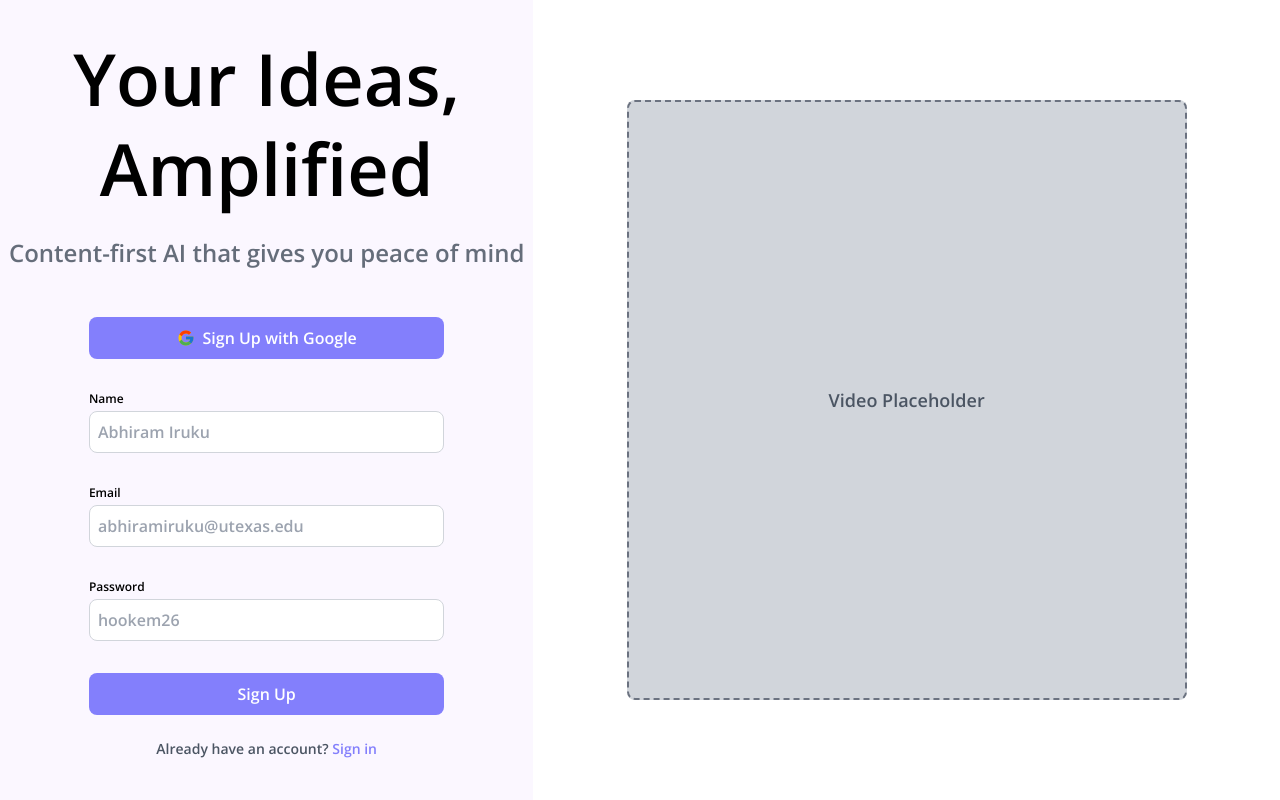
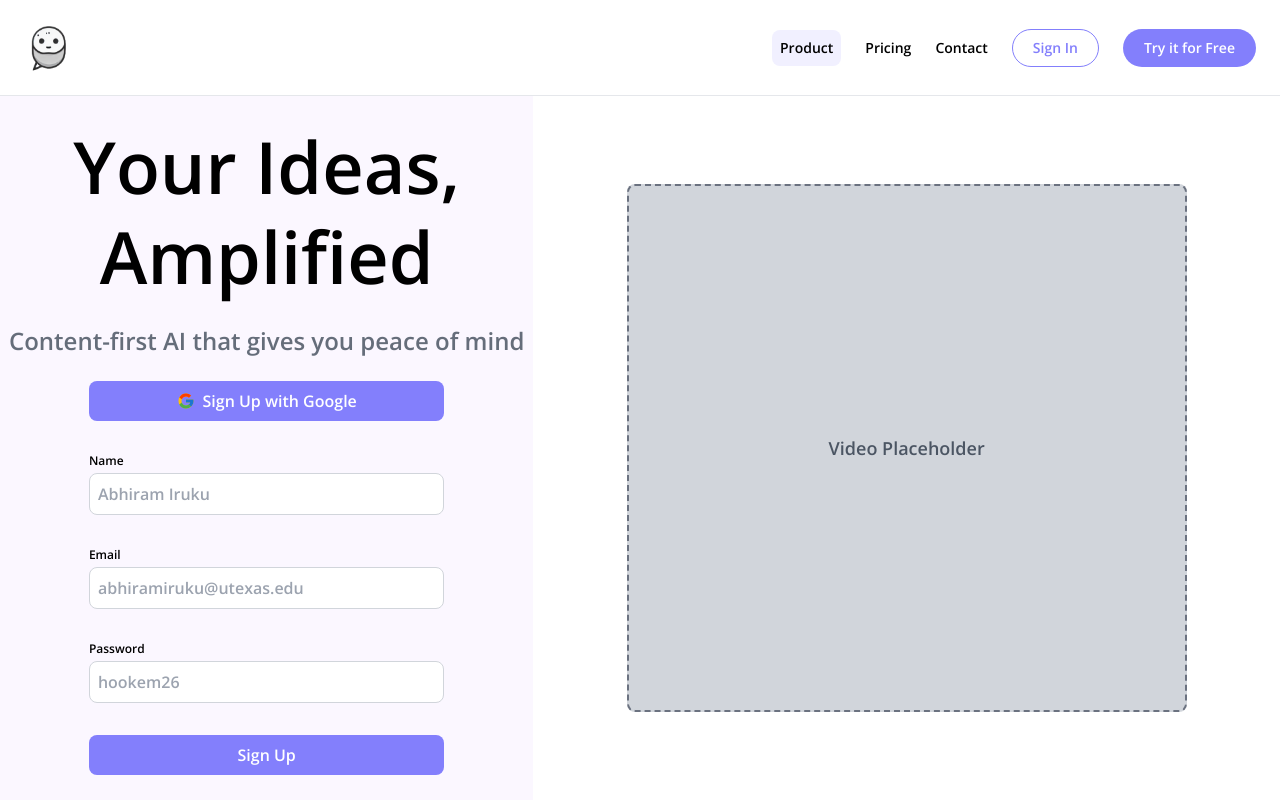
Before and after one commit to SumitNalavade/TrainingWheels, a React (Vite) app in the folder frontend/: page /signup in a window 1280 px wide. Built offline with nearby package versions, Linux system fonts and the light colour scheme; no server answers.

Commit message:
updated navbar, placed in sign in/out pages and landing page

```diff
--- /dev/null
+++ b/frontend/src/components/Navbar.tsx
@@ -0,0 +1,49 @@
+import React from "react";
+//@ts-ignore
+import mascot from "../assets/mascot.png";
+import { useNavigate } from "react-router";
+
+interface NavbarProps {
+  noMargin?: boolean;
+  purple?: boolean;
+}
+
+const Navbar: React.FC<NavbarProps> = ({ noMargin, purple }) => {
+  const navigate = useNavigate();
+  const routeToSignIn = (event: React.MouseEvent) => {
+    event.preventDefault();
+    navigate("/signin");
+  };
+  return (
+    <nav
+      className={`w-full h-24 bg-[#FBF7FF] ${
+        purple ? "bg-[#FBF7FF]" : "bg-[#FFFFFF]"
+      } flex items-center justify-between px-6 py-6 ${
+        noMargin ? "" : "mb-16"
+      } border-b`}
+    >
+      <div className="flex items-center">
+        <img src={mascot} alt="Mascot" className="h-12 w-auto" />
+      </div>
+
+      <div className="text-xl font-semibold space-x-6">
+        <button className="text-sm antialiased bg-[#F1F0FF] px-2 py-2 rounded-lg">
+          Product
+        </button>
+        <button className="text-sm antialiased">Pricing</button>
+        <button className="text-sm antialiased">Contact</button>
+        <button
+          className="rounded-full px-5 py-2 bg-[#FFFFFF] text-sm text-[#837FFC] border border-[#837FFC] hover:text-[#FFFFFF] hover:bg-[#837FFC] antialiased"
+          onClick={routeToSignIn}
+        >
+          Sign In
+        </button>
+        <button className="rounded-full px-5 py-2 bg-[#837FFC] text-sm text-[#FFFFFF] border border-transparent hover:text-[#837FFC] hover:bg-[#FFFFFF] hover:border-[#837FFC] antialiased">
+          Try it for Free
+        </button>
+      </div>
+    </nav>
+  );
+};
+
+export default Navbar;
--- a/frontend/src/pages/LandingPage.tsx
+++ b/frontend/src/pages/LandingPage.tsx
@@ -9,6 +9,7 @@ import { BsUpload } from "react-icons/bs";
 import { GoDatabase } from "react-icons/go";
 import { PiBracketsAngleThin } from "react-icons/pi";
 import Footer from "../components/Footer";
+import Navbar from "../components/Navbar";
 
 const LandingPage: React.FC = () => {
   const navigate = useNavigate();
@@ -19,21 +20,7 @@ const LandingPage: React.FC = () => {
 
   return (
     <div className="min-h-screen flex flex-col bg-[#FBF7FF]">
-      <nav className="w-full h-24 bg-[#FBF7FF] flex items-center justify-between max-w-5xl mx-auto px-6 py-6 mb-16">
-        <div className="flex items-center">
-          <img src={mascot} alt="Mascot" className="h-12 w-auto" />
-        </div>
-
-        <div className="text-xl font-semibold">
-          <button
-            className="rounded-lg px-5 py-2 bg-[#E0E0E0] text-md text-[#999999] border border-transparent"
-            onClick={handleStartToday}
-          >
-            Start Today - It's Free
-          </button>
-        </div>
-      </nav>
-
+      <Navbar />
       <div className="flex-grow flex items-center justify-center px-10 bg-[#FBF7FF]">
         <div className="flex w-full max-w-6xl space-x-10">
           <div className="flex-1 flex flex-col items-start space-y-4">
--- a/frontend/src/pages/SignInPage.tsx
+++ b/frontend/src/pages/SignInPage.tsx
@@ -4,6 +4,7 @@ import { Link, useNavigate } from "react-router-dom";
 import axios from "axios";
 import useAppStore from "../stores/useAppStore";
 import { signInWithGoogle } from "../services/authService";
+import Navbar from "../components/Navbar";
 
 const SignInPage: React.FC = () => {
     const navigate = useNavigate();
@@ -29,10 +30,8 @@ const SignInPage: React.FC = () => {
 
     const handleGoogleSignIn = async () => {
         try {
-            console.log("Initiating Google sign-in from button click...");
             await signInWithGoogle();
             const user = useAppStore.getState().user;
-            console.log("User after sign-in:", user);
 
             if (user) {
                 navigate("/studio");
@@ -44,22 +43,23 @@ const SignInPage: React.FC = () => {
         }
     };
 
-
     return (
-        <div className="flex h-screen">
+        <div className="flex flex-col h-screen">
+            <Navbar noMargin/>
+            <div className="flex flex-grow">
                 <div className="w-5/12 bg-[#FBF7FF] flex flex-col justify-center items-center text-center">
-                <h1 className="text-7xl font-bold -mt-2 leading-tight">
+                    <h1 className="text-7xl font-bold leading-tight">
                         <span>Your Ideas,</span>
                         <br />
                         <span>Amplified</span>
                     </h1>
-                <p className="text-2xl font-semibold mb-12 mt-6 text-[#656D7A]">
+                    <p className="text-2xl font-semibold my-6 text-[#656D7A]">
                         Content-first AI that gives you peace of mind
                     </p>
 
                     <button
                         type="button"
-                    className="w-2/3 p-2 bg-[#837FFC] text-white rounded-lg border border-transparent flex items-center justify-center"
+                        className="w-2/3 py-2 bg-[#837FFC] text-white rounded-lg flex items-center justify-center"
                         onClick={handleGoogleSignIn}
                     >
                         <FcGoogle className="mr-2 text-lg" /> Sign In with Google
@@ -86,7 +86,7 @@ const SignInPage: React.FC = () => {
                         </div>
                         <button
                             type="submit"
-                        className="w-full p-2 bg-[#837FFC] text-white rounded-lg border border-transparent"
+                            className="w-full py-2 bg-[#837FFC] text-white rounded-lg"
                         >
                             Sign In
                         </button>
@@ -106,6 +106,7 @@ const SignInPage: React.FC = () => {
                     </div>
                 </div>
             </div>
+        </div>
     );
 };
 
--- a/frontend/src/pages/SignUpPage.tsx
+++ b/frontend/src/pages/SignUpPage.tsx
@@ -1,11 +1,12 @@
 import React, { FormEvent, useState } from "react";
 import { FcGoogle } from "react-icons/fc";
-import { useNavigate, Link } from "react-router-dom";
+import { Link, useNavigate } from "react-router-dom";
 import axios from "axios";
 import useAppStore from "../stores/useAppStore";
 import { signInWithGoogle } from "../services/authService";
+import Navbar from "../components/Navbar";
 
-const SignUpPage: React.FC = () => {
+const SignInPage: React.FC = () => {
     const navigate = useNavigate();
     const setUser = useAppStore(state => state.setUser);
 
@@ -13,55 +14,59 @@ const SignUpPage: React.FC = () => {
     const [email, setEmail] = useState("");
     const [password, setPassword] = useState("");
 
-    const handleSignUp = async (event: FormEvent) => {
+    const handleSignIn = async (event: FormEvent) => {
         event.preventDefault();
 
         try {
-            const response = await axios.post("http://127.0.0.1:5000/signup", { name, email, password });
-            const user = response.data;
+            const user = (await axios.post("http://127.0.0.1:5000/signin", { email, password })).data;
 
             if (user) {
                 setUser(user);
                 navigate("/studio");
             }
         } catch (error) {
-            console.error("Error signing up:", error);
+            console.error("Error signing in:", error);
         }
     };
 
-    const handleGoogleSignUp = async () => {
+    const handleGoogleSignIn = async () => {
         try {
             await signInWithGoogle();
             const user = useAppStore.getState().user;
+
             if (user) {
                 navigate("/studio");
+            } else {
+                console.warn("User not found after Google sign-in.");
             }
         } catch (error) {
-            console.error("Google Sign-Up Error:", error);
+            console.error("Google Sign-In Error:", error);
         }
     };
 
     return (
-        <div className="flex h-screen">
+        <div className="flex flex-col h-screen">
+            <Navbar noMargin/>
+            <div className="flex flex-grow">
                 <div className="w-5/12 bg-[#FBF7FF] flex flex-col justify-center items-center text-center">
-                <h1 className="text-7xl font-bold -mt-2 leading-tight">
+                    <h1 className="text-7xl font-bold leading-tight">
                         <span>Your Ideas,</span>
                         <br />
                         <span>Amplified</span>
                     </h1>
-                <p className="text-2xl font-semibold mb-12 mt-6 text-[#656D7A]">
+                    <p className="text-2xl font-semibold my-6 text-[#656D7A]">
                         Content-first AI that gives you peace of mind
                     </p>
 
                     <button
                         type="button"
-                    className="w-2/3 p-2 bg-[#837FFC] text-white rounded-lg border border-transparent flex items-center justify-center"
-                    onClick={handleGoogleSignUp}
+                        className="w-2/3 py-2 bg-[#837FFC] text-white rounded-lg flex items-center justify-center"
+                        onClick={handleGoogleSignIn}
                     >
                         <FcGoogle className="mr-2 text-lg" /> Sign Up with Google
                     </button>
 
-                <form className="w-2/3 flex flex-col items-center mt-8" onSubmit={handleSignUp}>
+                    <form className="w-2/3 flex flex-col items-center mt-8" onSubmit={handleSignIn}>
                     <div className="w-full mb-4">
                             <p className="mb-1 text-left text-xs font-sans font-semibold">Name</p>
                             <input
@@ -91,17 +96,10 @@ const SignUpPage: React.FC = () => {
                         </div>
                         <button
                             type="submit"
-                        className="w-full p-2 bg-[#837FFC] text-white rounded-lg border border-transparent"
+                            className="w-full py-2 bg-[#837FFC] text-white rounded-lg"
                         >
                             Sign Up
                         </button>
-
-                    <p className="mt-6 text-sm text-gray-600">
-                        Already have an account?{" "}
-                        <Link to="/signin" className="text-[#837FFC] hover:underline font-semibold">
-                            Sign in
-                        </Link>
-                    </p>
                     </form>
                 </div>
 
@@ -111,7 +109,8 @@ const SignUpPage: React.FC = () => {
                     </div>
                 </div>
             </div>
+        </div>
     );
 };
 
-export default SignUpPage;
+export default SignInPage;
```
Lines whose indentation alone changed are shown as unchanged.
